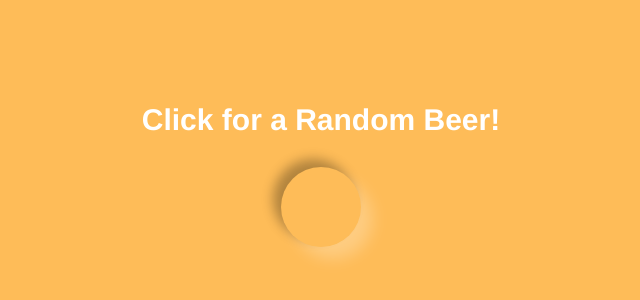
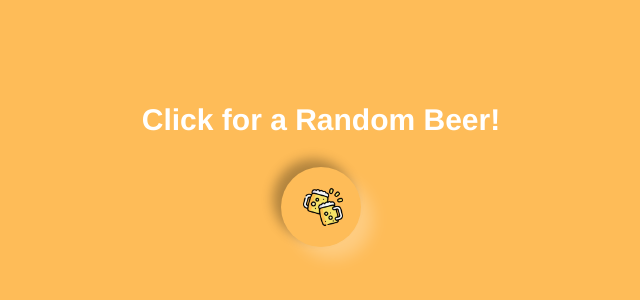
Before and after one commit to poe-cat/beer-generator, a plain HTML site: page index.html in a window 1280 px wide. Shown: the part 64-364 px from the top of the page, without its empty margins (319-959 px from the left). Drawn offline with Linux system fonts and the light colour scheme.

Commit message:
Add image to button

```diff
--- a/index.html
+++ b/index.html
@@ -12,7 +12,7 @@
             <h3 class="random-beer">Click for a Random Beer!</h3>
             <div class="beer-button">
                 <a>
-
+                    <img class="fab" height="40px" src="beer-icon.png"></img>
                 </a>
             </div>
             <p class="description"></p>
```
